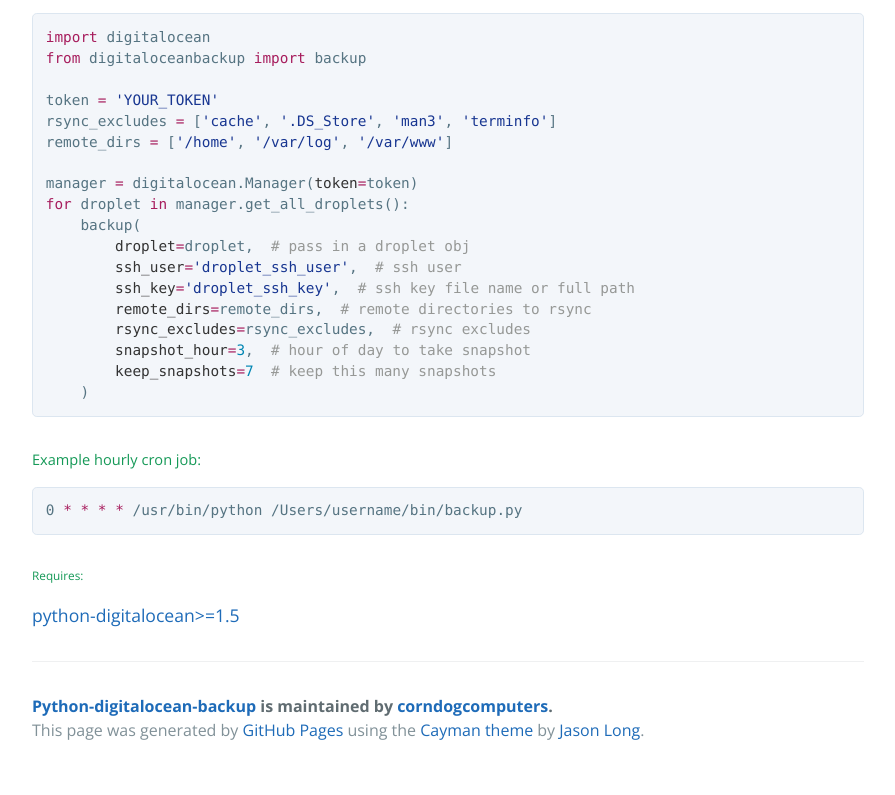
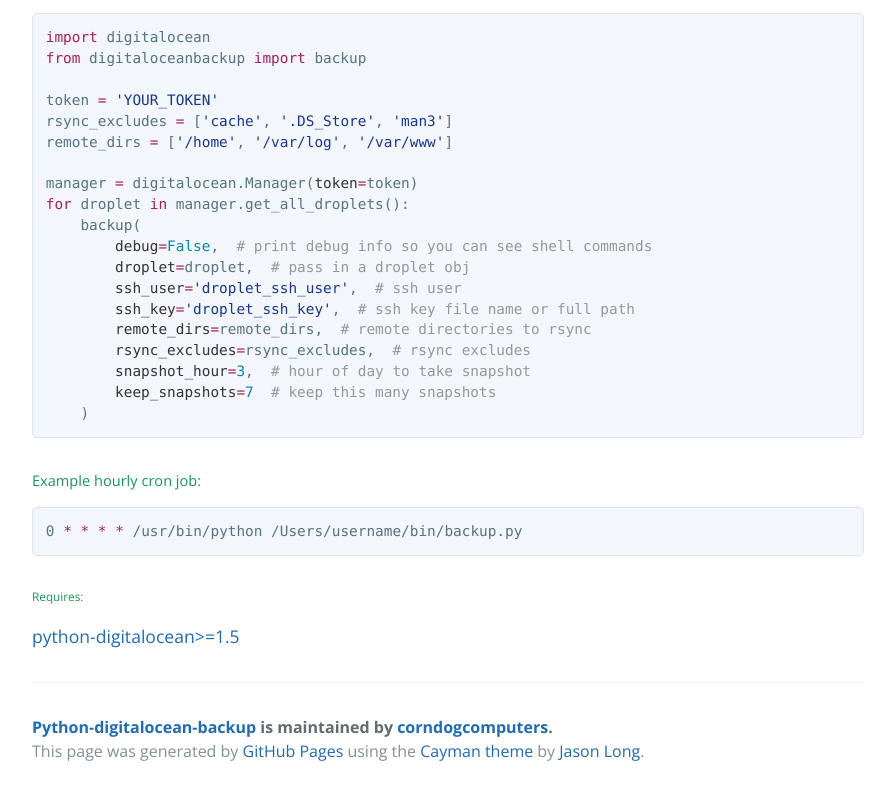
Before and after one commit to sudofx/python-digitalocean-backup, a plain HTML site: page index.html in a window 1280 px wide. Shown: the part 987-1782 px from the top of the page, without its empty margins (192-1087 px from the left). Before the commit the page ends 1761 px from the top, so only its background shows below. Drawn offline with nearby package versions, Linux system fonts and the light colour scheme.

```diff
--- a/index.html
+++ b/index.html
@@ -50,12 +50,13 @@
 <span class="pl-k">from</span> digitaloceanbackup <span class="pl-k">import</span> backup
 
 token <span class="pl-k">=</span> <span class="pl-s"><span class="pl-pds">'</span>YOUR_TOKEN<span class="pl-pds">'</span></span>
-rsync_excludes <span class="pl-k">=</span> [<span class="pl-s"><span class="pl-pds">'</span>cache<span class="pl-pds">'</span></span>, <span class="pl-s"><span class="pl-pds">'</span>.DS_Store<span class="pl-pds">'</span></span>, <span class="pl-s"><span class="pl-pds">'</span>man3<span class="pl-pds">'</span></span>, <span class="pl-s"><span class="pl-pds">'</span>terminfo<span class="pl-pds">'</span></span>]
+rsync_excludes <span class="pl-k">=</span> [<span class="pl-s"><span class="pl-pds">'</span>cache<span class="pl-pds">'</span></span>, <span class="pl-s"><span class="pl-pds">'</span>.DS_Store<span class="pl-pds">'</span></span>, <span class="pl-s"><span class="pl-pds">'</span>man3<span class="pl-pds">'</span></span>]
 remote_dirs <span class="pl-k">=</span> [<span class="pl-s"><span class="pl-pds">'</span>/home<span class="pl-pds">'</span></span>, <span class="pl-s"><span class="pl-pds">'</span>/var/log<span class="pl-pds">'</span></span>, <span class="pl-s"><span class="pl-pds">'</span>/var/www<span class="pl-pds">'</span></span>]
 
 manager <span class="pl-k">=</span> digitalocean.Manager(<span class="pl-smi">token</span><span class="pl-k">=</span>token)
 <span class="pl-k">for</span> droplet <span class="pl-k">in</span> manager.get_all_droplets():
     backup(
+        <span class="pl-smi">debug</span><span class="pl-k">=</span><span class="pl-c1">False</span>,  <span class="pl-c"># print debug info so you can see shell commands</span>
         <span class="pl-smi">droplet</span><span class="pl-k">=</span>droplet,  <span class="pl-c"># pass in a droplet obj</span>
         <span class="pl-smi">ssh_user</span><span class="pl-k">=</span><span class="pl-s"><span class="pl-pds">'</span>droplet_ssh_user<span class="pl-pds">'</span></span>,  <span class="pl-c"># ssh user</span>
         <span class="pl-smi">ssh_key</span><span class="pl-k">=</span><span class="pl-s"><span class="pl-pds">'</span>droplet_ssh_key<span class="pl-pds">'</span></span>,  <span class="pl-c"># ssh key file name or full path</span>
```
Also changed, not shown: params.json (+1 -1 lines).
